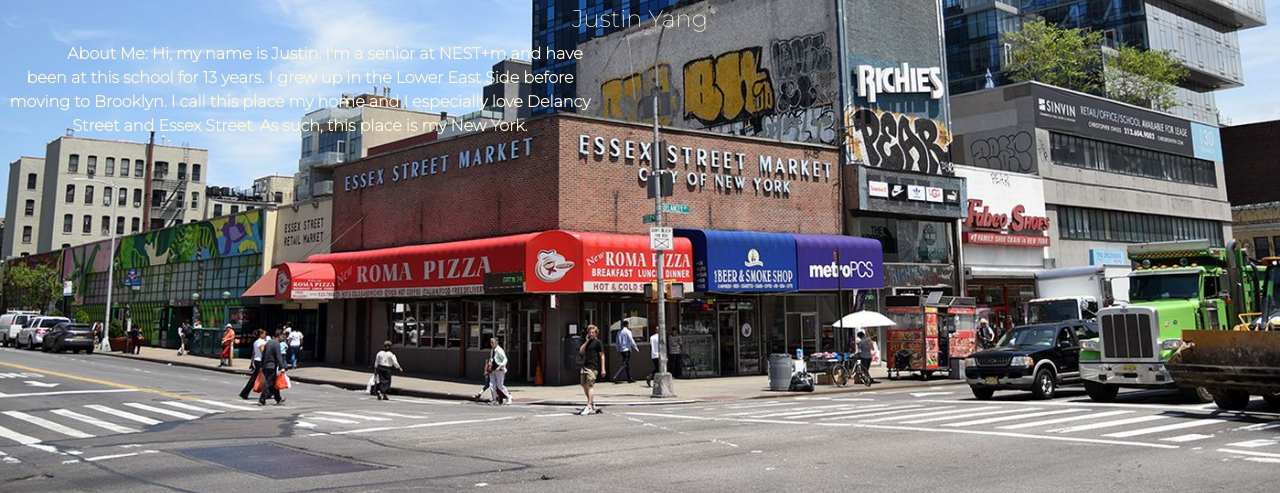
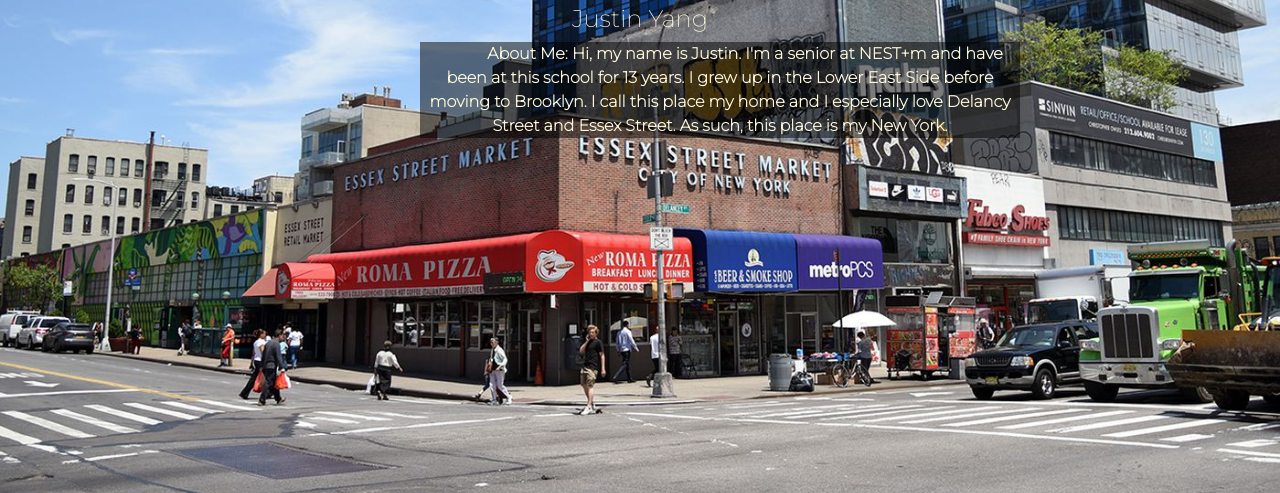
Before and after one commit to HustinJustin/HustinJustin.github.io, a plain HTML site: page homepage/index.html in a window 1280 px wide. Shown: the part 307-800 px from the top of the page. Drawn offline with nearby package versions, Linux system fonts and the light colour scheme; a web font is replaced by a local one.

Commit message:
Update styles.css

```diff
--- a/homepage/styles.css
+++ b/homepage/styles.css
@@ -18,5 +18,7 @@ p {
         margin-top: 75px;
       }
       .body {
-        width: 600px
+        width: 600px;
+        margin-left: 420px;
+        background-color: rgba(0, 0, 0, 0.5);
       }
```
